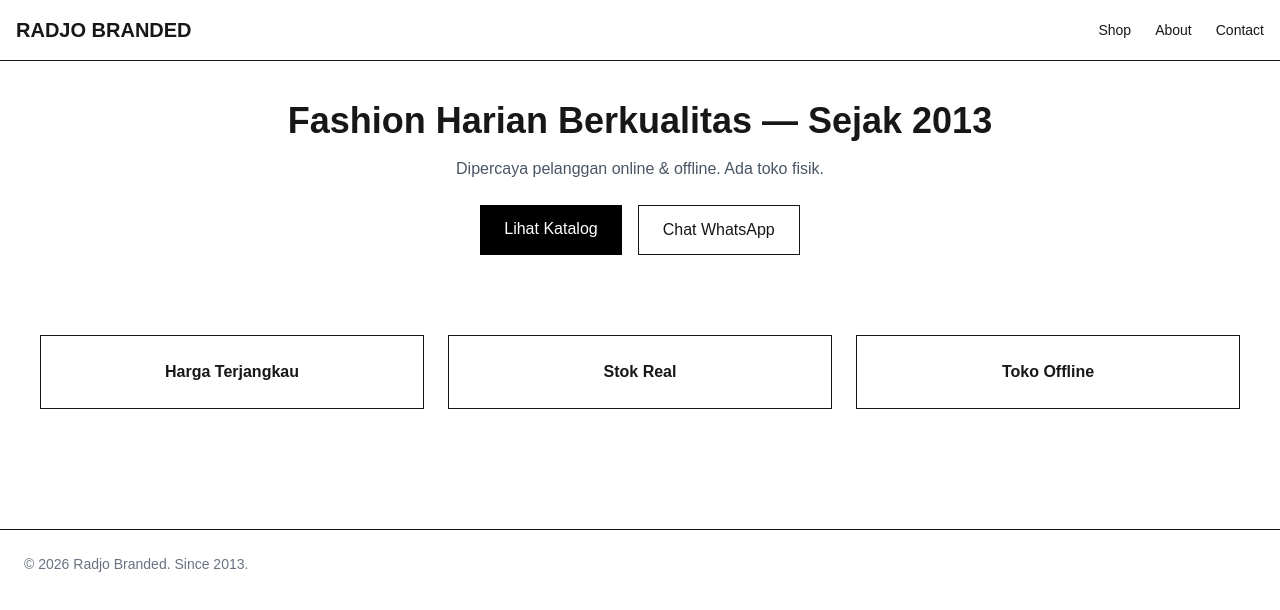
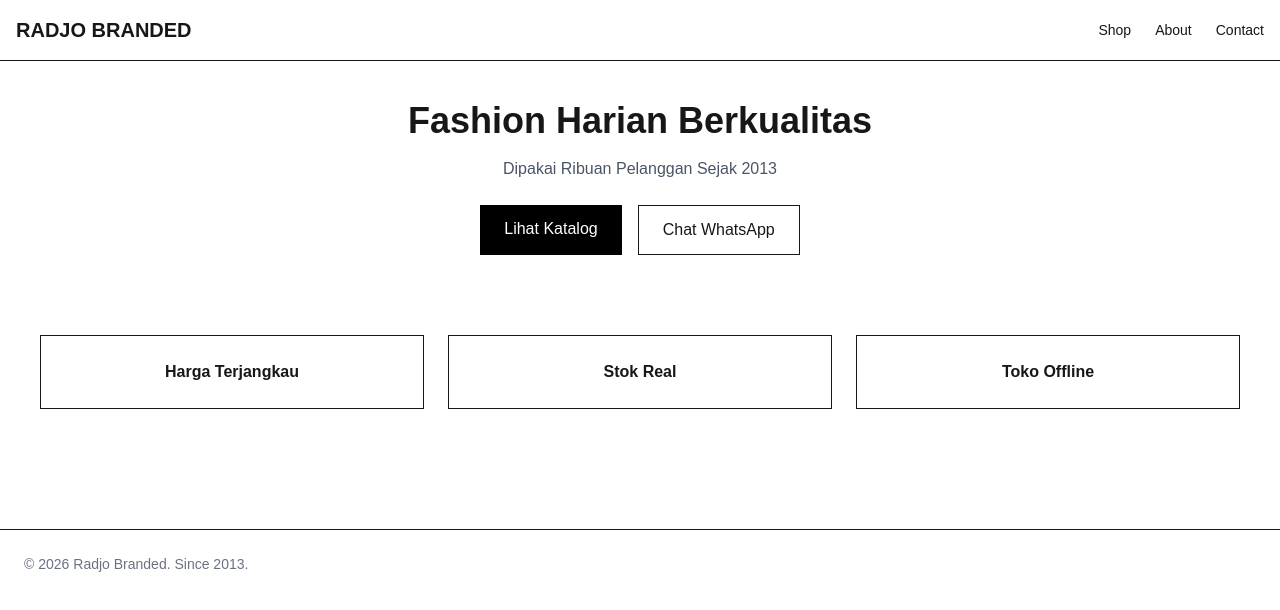
Before and after one commit to Karis0503/radjo-branded, a Next.js app: page / in a window 1280 px wide. Shown: the top 610 px of the page. Built offline with nearby package versions, Linux system fonts and the light colour scheme.

Commit message:
update hero section

```diff
--- a/src/app/page.tsx
+++ b/src/app/page.tsx
@@ -10,10 +10,10 @@ export default function Home() {
       {/* HERO */}
       <section className="max-w-7xl mx-auto p-10 text-center">
         <h1 className="text-4xl font-bold mb-4">
-          Fashion Harian Berkualitas — Sejak 2013
+          Fashion Harian Berkualitas
         </h1>
         <p className="text-gray-600 mb-6">
-          Dipercaya pelanggan online & offline. Ada toko fisik.
+          Dipakai Ribuan Pelanggan Sejak 2013
         </p>
 
         <div className="flex justify-center gap-4">
```
